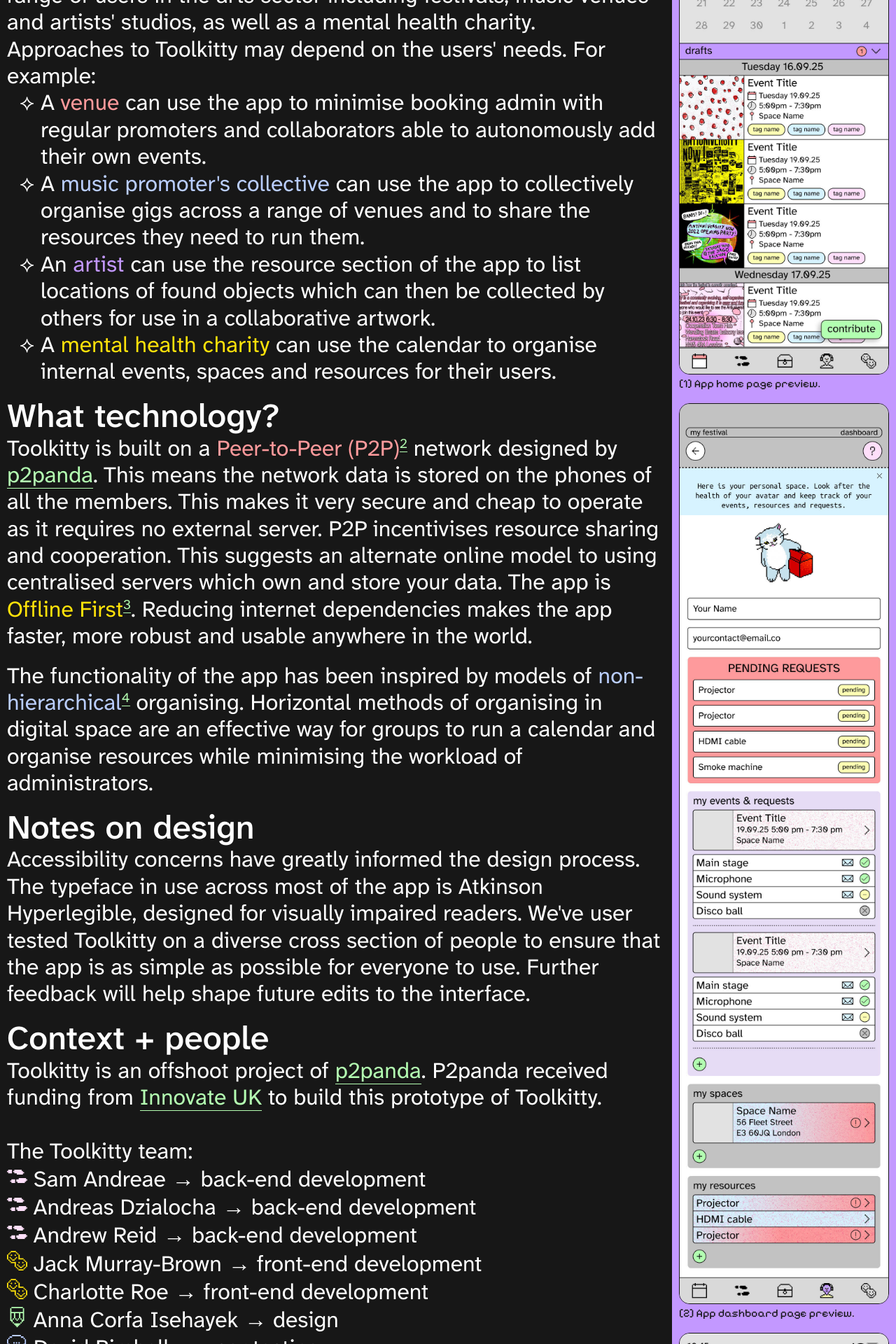
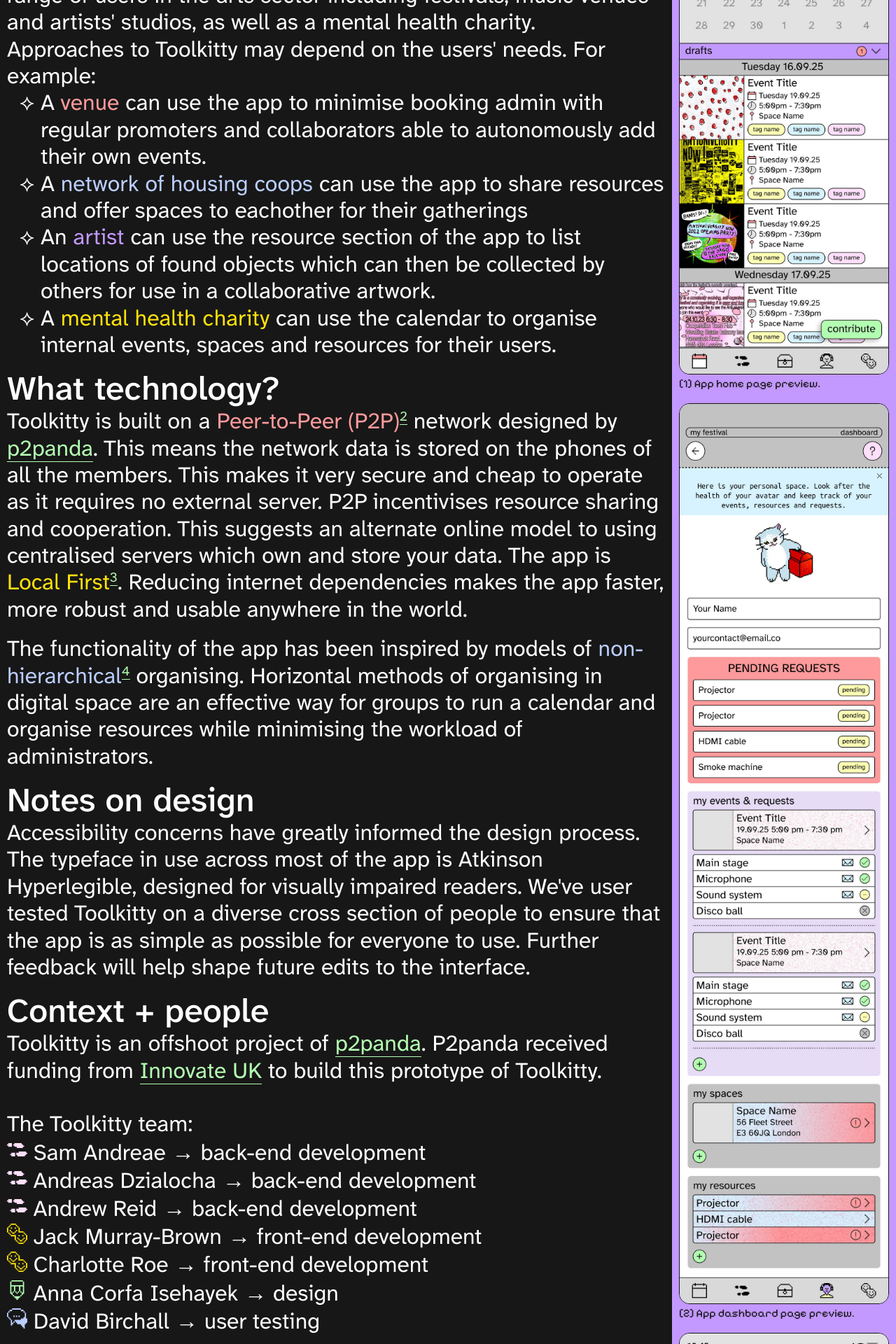
Before and after one commit to toolkitties/website, a Jekyll site: the page built from index.html, in a window 1280 px wide. Shown: the part 526-2446 px from the top of the page at 70% size. Built offline with Jekyll 4.4.1, drawn with Linux system fonts in a browser that asks for light colours; some of the changed text lies outside the part shown.

Commit message:
Index text edits

```diff
--- a/index.html
+++ b/index.html
@@ -10,13 +10,14 @@
 <br>Approaches to Toolkitty may depend on the users' needs. For example:
 <ul>
   <li>A <span class="red">venue</span> can use the app to minimise booking admin with regular promoters and collaborators able to autonomously add their own events.</li>
-  <li>A <span class="blue">music promoter's collective</span> can use the app to collectively organise gigs across a range of venues and to share the resources they need to run them.</li>
+  <!--<li>A <span class="blue">music promoter's collective</span> can use the app to collectively organise gigs across a range of venues and to share the resources they need to run them.</li>-->
+  <li>A <span class="blue">network of housing coops</span> can use the app to share resources and offer spaces to eachother for their gatherings</li>
   <li>An <span class="purple">artist</span> can use the resource section of the app to list locations of found objects which can then be collected by others for use in a collaborative artwork.</li>
   <li>A <span class="yellow">mental health charity</span> can use the calendar to organise internal events, spaces and resources for their users.</li>
 </ul>
 <br>
 <h2>What technology?</h2>
-<p>Toolkitty is built on a <span class="red">Peer-to-Peer (P2P)</span><sup><a href="#fn2" id="ref2" aria-describedby="fn2">2</a></sup> network designed by <a href="https://p2panda.org/" target="_blank">p2panda</a>. This means the network data is stored on the phones of all the members. This makes it very secure and cheap to operate as it requires no external server. P2P incentivises resource sharing and cooperation. This suggests an alternate online model to using centralised servers which own and store your data. The app is <span class="yellow">Offline First</span><sup><a href="#fn3" id="ref3" aria-describedby="fn3">3</a></sup>. Reducing internet dependencies makes the app faster, more robust and usable anywhere in the world.</p>
+<p>Toolkitty is built on a <span class="red">Peer-to-Peer (P2P)</span><sup><a href="#fn2" id="ref2" aria-describedby="fn2">2</a></sup> network designed by <a href="https://p2panda.org/" target="_blank">p2panda</a>. This means the network data is stored on the phones of all the members. This makes it very secure and cheap to operate as it requires no external server. P2P incentivises resource sharing and cooperation. This suggests an alternate online model to using centralised servers which own and store your data. The app is <span class="yellow">Local First</span><sup><a href="#fn3" id="ref3" aria-describedby="fn3">3</a></sup>. Reducing internet dependencies makes the app faster, more robust and usable anywhere in the world.</p>
 <br>
 <p>The functionality of the app has been inspired by models of <span class="blue">non-hierarchical</span><sup><a href="#fn4" id="ref4" aria-describedby="fn4">4</a></sup> organising. Horizontal methods of organising in digital space are an effective way for groups to run a calendar and organise resources while minimising the workload of administrators.</p>
 <br>
@@ -44,7 +45,7 @@
   <ol>
     <li id="fn1">Self-organisation is the ability of people to organise themselves without a central authority<a href="#ref1" aria-label="Back to reference">↩</a></li>
     <li id="fn2">A Peer-to-Peer (P2P) network is a decentralised network where participants (called peers) share resources and communicate directly with each other without a central server or intermediary<a href="#ref2" aria-label="Back to reference">↩</a></li>
-    <li id="fn3">Offline First describes a mobile app that can perform most, or all, of its key functionality without having to be online.<a href="#ref3" aria-label="Back to reference">↩</a></li>
+    <li id="fn3">Local First describes a mobile app that can perform most, or all, of its key functionality without having to be online.<a href="#ref3" aria-label="Back to reference">↩</a></li>
     <li id="fn4">A form of organising that emphasises autonomy, collaboration and shared decision making.<a href="#ref4" aria-label="Back to reference">↩</a></li>
   </ol>
 </div>
```
